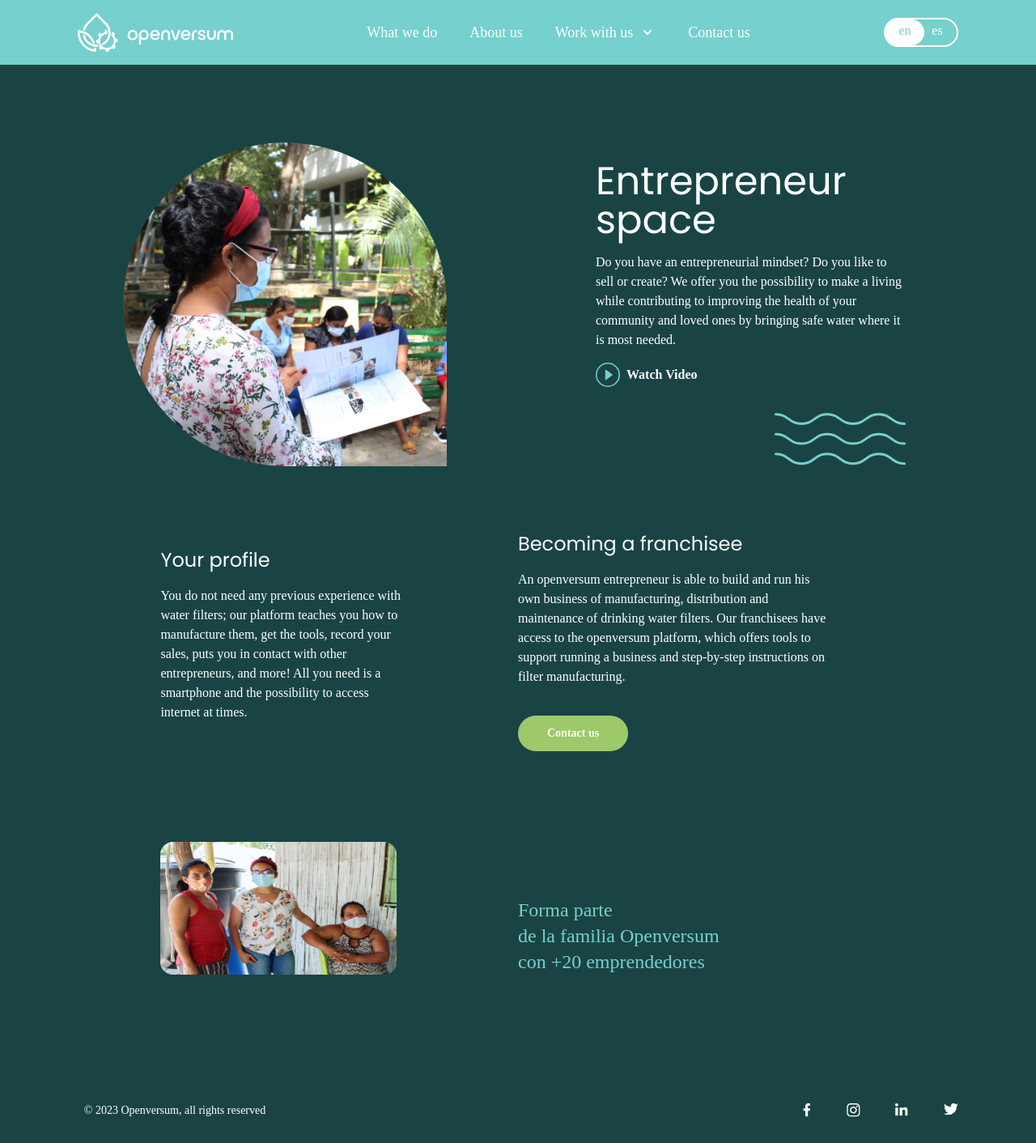
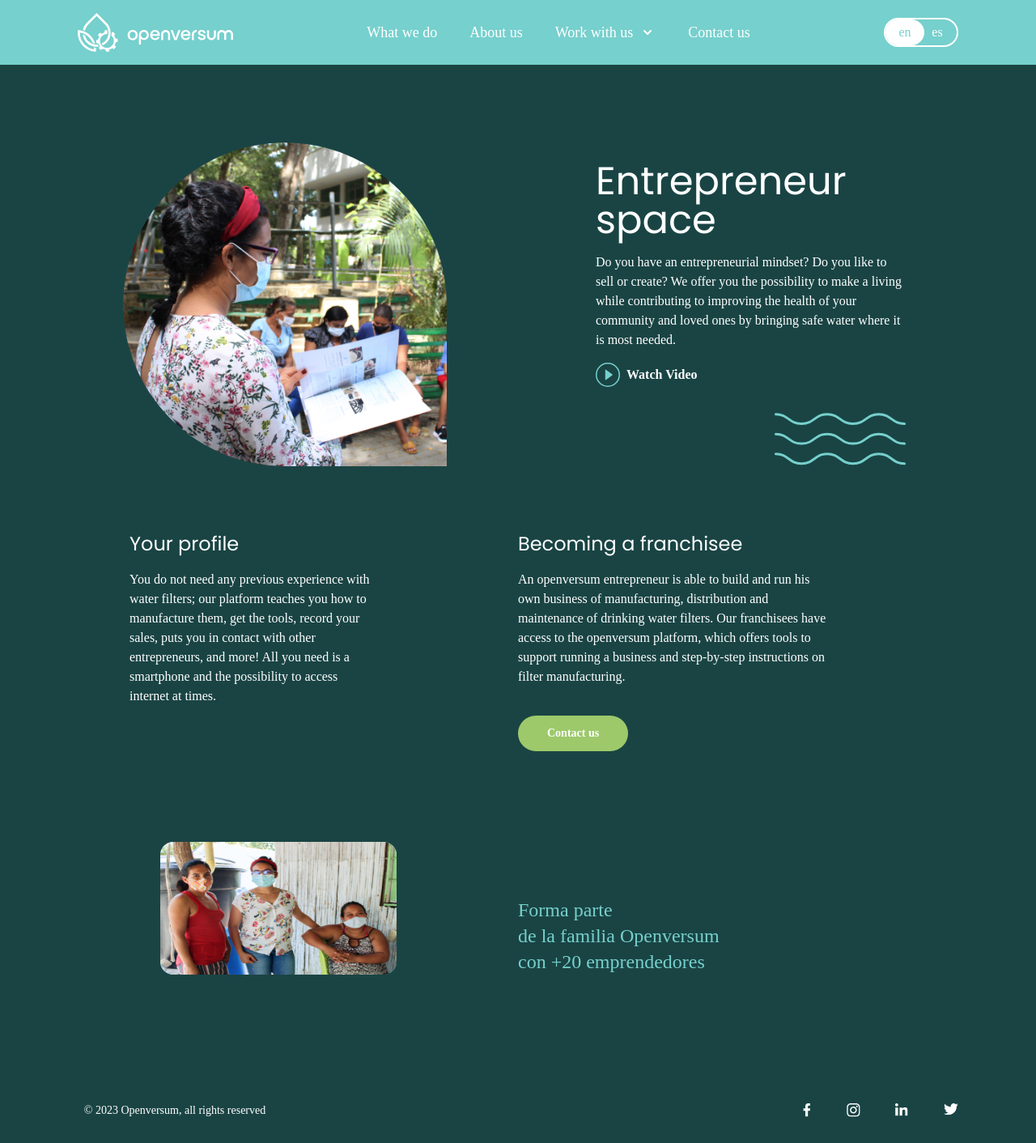
Before and after one commit to 9a24f0/openversum, a SvelteKit app: page /entrepreneurs in a window 1280 px wide. Shown: the whole page at 81% size. Built offline with nearby package versions, Linux system fonts and the light colour scheme; a web font is replaced by a local one.

Commit message:
redesign details

```diff
--- a/src/lib/components/UI/LangSelect.svelte
+++ b/src/lib/components/UI/LangSelect.svelte
@@ -29,7 +29,7 @@
 					: 'text-blue'}
 				hover:transition-colors hover:ease-in"
 			>
-				<p class="align-middle -mt-1">
+				<p class="align-middle">
 					{opt}
 				</p>
 			</button>
@@ -54,7 +54,7 @@
 					? 'text-white'
 					: `text-${color}`} hover:transition-colors hover:ease-in"
 			>
-				<p class="align-middle -mt-1">
+				<p class="align-middle">
 					{opt}
 				</p>
 			</button>
--- a/src/routes/+page.svelte
+++ b/src/routes/+page.svelte
@@ -78,7 +78,7 @@
 			<AnimatedWave w={innerWidth} />
 		</div>
 	</div>
-	<div id="what_we_do" class="relative w-full h-20 md:h-24">
+	<div id="what_we_do" class="relative w-full h-10 md:h-12">
 		<div style="width: {innerWidth}px;" class="opacity-60 absolute h-20 md:h-24 bottom-0">
 			<AnimatedWave fill="#76d0cd" w={innerWidth} />
 		</div>
--- a/src/routes/contact/+page.svelte
+++ b/src/routes/contact/+page.svelte
@@ -37,7 +37,7 @@
 		<!-- <div
 		class="min-h-[calc(100vh-9.5rem)] md:min-h-[calc(100vh-10rem)] flex flex-col md:flex-row items-center justify-evenly"
 	> -->
-		<div class="col-span-2 flex items-center px-4 justify-start md:justify-center">
+		<div class="col-span-2 flex items-center pb-4 sm:pb-0 px-4 justify-start md:justify-center">
 			<ContactNavigation />
 		</div>
 		<div class="w-full col-span-2 md:col-span-3 flex items-center justify-center  ">
--- a/src/routes/entrepreneurs/+page.svelte
+++ b/src/routes/entrepreneurs/+page.svelte
@@ -5,7 +5,7 @@
 	import WatchButton from '$lib/components/UI/WatchButton.svelte';
 	import WaveIconSvg from '$lib/components/SVG/WaveIconSVG.svelte';
 	import EntrepreneurImage1 from '$lib/images/Emprendedor1.png?w=400&h=400&webp';
-	import EntrepreneurImage2 from '$lib/images/Emprendedor2.png?w=400&h=400&webp';
+	import EntrepreneurImage2 from '$lib/images/Emprendedor2.png?w=400&h=285&webp';
 
 	import { goto } from '$app/navigation';
 	import { t } from '$lib/translations';
@@ -63,7 +63,7 @@
 			<WaveIconSvg />
 		</span>
 	</div>
-	<div class="col-span-4 md:w-4/5 place-self-center text-white py-8 md:py-12 lg:py-20">
+	<div class="col-span-4 md:w-4/5 text-white py-8 md:py-12 lg:py-20">
 		<Paragraph
 			title={$t('entrepreneurs.profileTitle')}
 			titleFontSize={'sm'}
```
